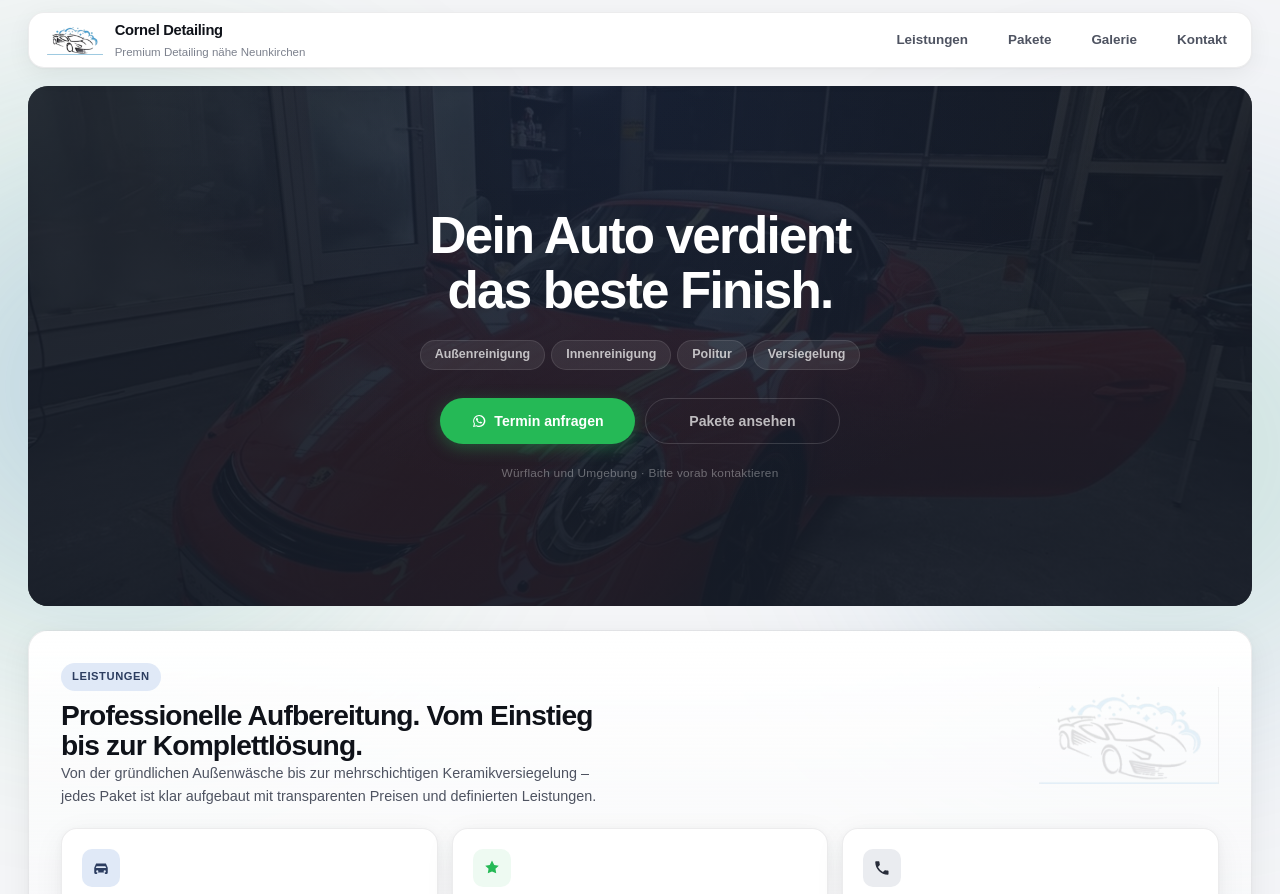
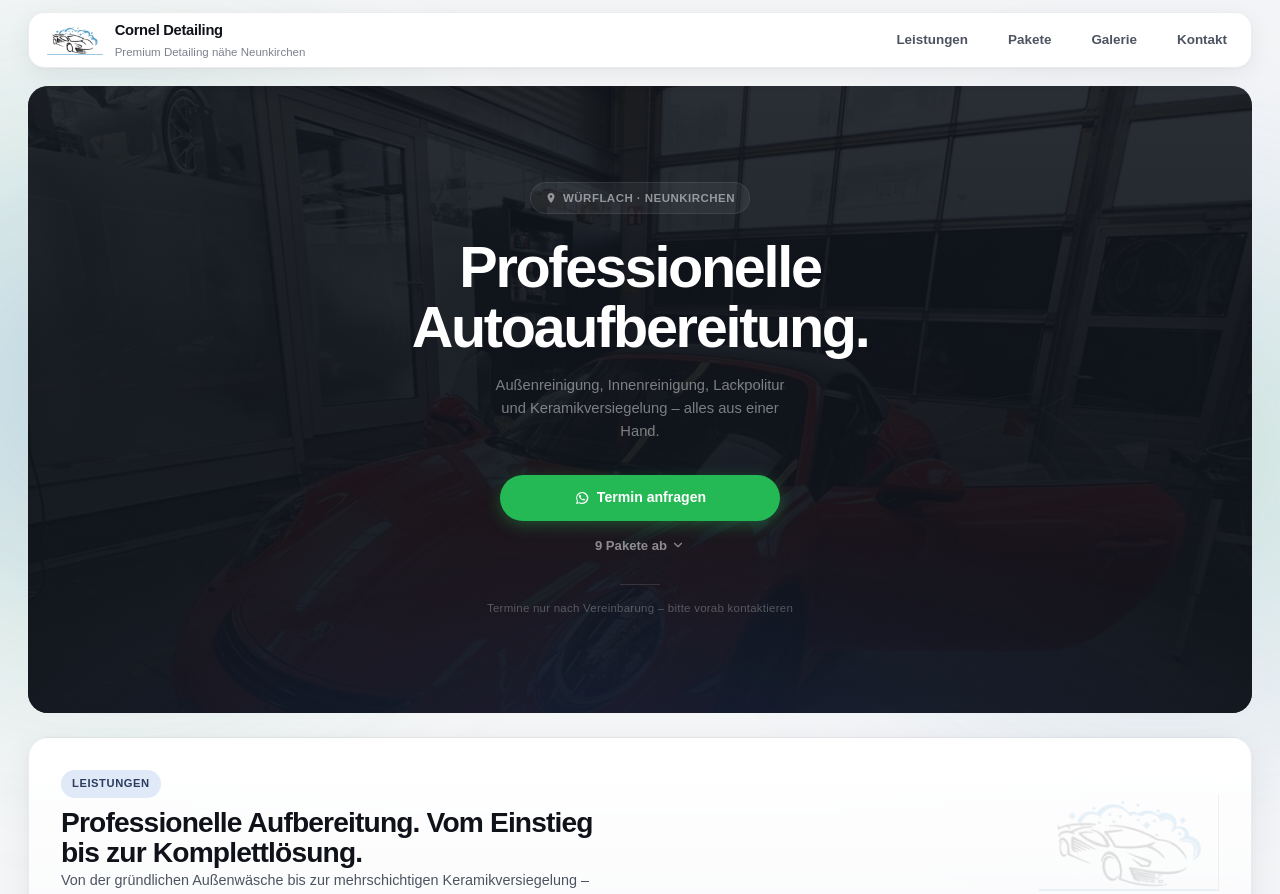
Before and after one commit to DevLightning/cornel-detailing, a plain HTML site: page index.html in a window 1280 px wide. Shown: the top 894 px of the page. Drawn offline with Linux system fonts and the light colour scheme.

Commit message:
Add files via upload

```diff
--- a/index.html
+++ b/index.html
@@ -49,26 +49,28 @@
         <section class="hero reveal">
           <div class="hero-bg"></div>
           <div class="hero-content">
-            <h1>Dein Auto verdient<br>das beste Finish.</h1>
-            <div class="hero-services">
-              <span>Außenreinigung</span>
-              <span>Innenreinigung</span>
-              <span>Politur</span>
-              <span>Versiegelung</span>
-            </div>
+            <span class="hero-location">
+              <svg viewBox="0 0 24 24" width="12" height="12" fill="currentColor" aria-hidden="true"><path d="M12 2C8.13 2 5 5.13 5 9c0 5.25 7 13 7 13s7-7.75 7-13c0-3.87-3.13-7-7-7zm0 9.5a2.5 2.5 0 0 1 0-5 2.5 2.5 0 0 1 0 5z"/></svg>
+              Würflach · Neunkirchen
+            </span>
+            <h1>Professionelle<br>Autoaufbereitung.</h1>
+            <p class="hero-sub">Außenreinigung, Innenreinigung, Lackpolitur und Keramikversiegelung – alles aus einer Hand.</p>
 
             <div class="hero-actions">
-              <a class="button button-whatsapp" data-whatsapp-link href="#kontakt">
+              <a class="button button-whatsapp hero-cta-primary" data-whatsapp-link href="#kontakt">
                 <svg viewBox="0 0 24 24" aria-hidden="true">
                   <path d="M12.1 3a8.9 8.9 0 0 0-7.7 13.3L3 21l4.9-1.3A9 9 0 1 0 12.1 3zm0 16.3c-1.3 0-2.5-.3-3.6-.9l-.3-.1-2.9.8.8-2.8-.2-.3a7.3 7.3 0 1 1 6.2 3.3zm4-5.5c-.2-.1-1.4-.7-1.6-.8-.2-.1-.4-.1-.6.1l-.4.5c-.1.2-.3.2-.5.1-.2-.1-.9-.3-1.7-1.1-.7-.6-1.1-1.3-1.2-1.5-.1-.2 0-.3.1-.4l.3-.4.2-.3c.1-.1.1-.3 0-.4 0-.1-.6-1.4-.8-1.9-.2-.5-.4-.4-.6-.4h-.5c-.2 0-.4.1-.6.3-.2.2-.8.8-.8 1.9s.8 2.1.9 2.2c.1.2 1.6 2.5 4 3.4 2.3.9 2.3.6 2.7.6.4-.1 1.4-.6 1.6-1.2.2-.6.2-1 .1-1.1-.1-.1-.3-.2-.5-.3z" />
                 </svg>
                 <span>Termin anfragen</span>
               </a>
-              <a class="button button-outline" href="#pakete">
-                <span>Pakete ansehen</span>
+              <a class="hero-link" href="#pakete">
+                <span>9 Pakete ab</span>
+                <svg viewBox="0 0 24 24" width="14" height="14" fill="none" stroke="currentColor" stroke-width="2" stroke-linecap="round" stroke-linejoin="round"><path d="M6 9l6 6 6-6"/></svg>
               </a>
             </div>
-            <p class="hero-note">Würflach und Umgebung · Bitte vorab kontaktieren</p>
+
+            <div class="hero-divider"></div>
+            <p class="hero-note">Termine nur nach Vereinbarung – bitte vorab kontaktieren</p>
           </div>
         </section>
 
--- a/styles.css
+++ b/styles.css
@@ -190,19 +190,18 @@ body::after {
   display: flex;
   align-items: center;
   justify-content: center;
-  min-height: 520px;
+  min-height: 540px;
   border-radius: var(--r-xl);
   overflow: hidden;
   border: none;
-  background: #161c28;
+  background: #10141c;
 }
 
 .hero-bg {
   position: absolute;
   inset: 0;
-  background: url('assets/gallery/porsche-cabrio-finish.jpg') center/cover no-repeat;
-  opacity: 0.3;
-  filter: brightness(0.9);
+  background: url("assets/gallery/porsche-cabrio-finish.jpg") center 40%/cover no-repeat;
+  opacity: 0.22;
 }
 
 .hero::after {
@@ -210,8 +209,8 @@ body::after {
   position: absolute;
   inset: 0;
   background:
-    radial-gradient(ellipse at center top, rgba(59,106,212,0.08) 0%, transparent 60%),
-    linear-gradient(180deg, rgba(22,28,40,0.6) 0%, rgba(22,28,40,0.82) 100%);
+    radial-gradient(ellipse 80% 60% at 50% 110%, rgba(59,106,212,0.12) 0%, transparent 70%),
+    linear-gradient(180deg, rgba(16,20,28,0.5) 0%, rgba(16,20,28,0.7) 50%, rgba(16,20,28,0.85) 100%);
   pointer-events: none;
 }
 
@@ -219,65 +218,112 @@ body::after {
   position: relative;
   z-index: 2;
   text-align: center;
-  padding: clamp(44px, 7vw, 88px) clamp(20px, 4vw, 60px);
-  max-width: 640px;
+  padding: clamp(48px, 8vw, 96px) clamp(24px, 5vw, 64px);
+  max-width: 600px;
+  display: flex;
+  flex-direction: column;
+  align-items: center;
+}
+
+/* Location badge — small, top of hero */
+.hero-location {
+  display: inline-flex;
+  align-items: center;
+  gap: 6px;
+  padding: 6px 14px;
+  border-radius: 999px;
+  background: rgba(255,255,255,0.06);
+  border: 1px solid rgba(255,255,255,0.08);
+  color: rgba(255,255,255,0.5);
+  font-size: 0.72rem;
+  font-weight: 600;
+  letter-spacing: 0.04em;
+  text-transform: uppercase;
+  margin-bottom: 24px;
 }
 
 .hero h1 {
   margin: 0;
-  font-size: clamp(2.2rem, 4vw, 3.6rem);
+  font-size: clamp(2.4rem, 4.5vw, 3.8rem);
   font-weight: 900;
-  letter-spacing: -0.035em;
-  line-height: 1.06;
+  letter-spacing: -0.04em;
+  line-height: 1.04;
   color: #fff;
 }
 
-.hero-services {
-  display: flex;
-  flex-wrap: wrap;
-  justify-content: center;
-  gap: 6px;
-  margin-top: 22px;
-}
-
-.hero-services span {
-  display: inline-flex;
-  align-items: center;
-  justify-content: center;
-  height: 30px;
-  padding: 0 14px;
-  border-radius: 999px;
-  background: rgba(255,255,255,0.08);
-  border: 1px solid rgba(255,255,255,0.1);
-  color: rgba(255,255,255,0.7);
-  font-size: 0.78rem;
-  font-weight: 600;
+.hero-sub {
+  margin: 16px 0 0;
+  max-width: 38ch;
+  font-size: 0.92rem;
+  color: rgba(255,255,255,0.45);
+  line-height: 1.55;
 }
 
 .hero-actions {
   display: flex;
-  flex-wrap: wrap;
-  justify-content: center;
-  gap: 10px;
-  margin-top: 28px;
-  max-width: 400px;
-  margin-left: auto;
-  margin-right: auto;
+  flex-direction: column;
+  align-items: center;
+  gap: 14px;
+  margin-top: 32px;
+  width: 100%;
+  max-width: 280px;
 }
 
-.hero-actions .button {
-  flex: 1;
-  min-width: 0;
-  justify-content: center;
+/* Primary CTA — full width, tall, strong presence */
+.hero-cta-primary {
+  width: 100%;
+  height: 52px;
+  font-size: 0.95rem;
+  border-radius: 14px;
+  box-shadow:
+    0 4px 16px rgba(37,185,86,0.25),
+    0 0 0 1px rgba(37,185,86,0.1);
+}
+
+.hero-cta-primary:hover {
+  box-shadow:
+    0 6px 24px rgba(37,185,86,0.35),
+    0 0 0 1px rgba(37,185,86,0.2);
+}
+
+/* Secondary link — text only, no button chrome */
+.hero-link {
+  display: inline-flex;
+  align-items: center;
+  gap: 4px;
+  color: rgba(255,255,255,0.5);
+  font-size: 0.82rem;
+  font-weight: 600;
+  transition: color 0.15s;
+  text-decoration: none;
+}
+
+.hero-link:hover {
+  color: rgba(255,255,255,0.8);
+}
+
+.hero-link svg {
+  transition: transform 0.2s var(--ease);
+}
+
+.hero-link:hover svg {
+  transform: translateY(2px);
+}
+
+/* Thin divider */
+.hero-divider {
+  width: 40px;
+  height: 1px;
+  background: rgba(255,255,255,0.12);
+  margin-top: 28px;
 }
 
 .hero-note {
-  margin-top: 20px;
-  font-size: 0.74rem;
-  color: rgba(255,255,255,0.35);
+  margin-top: 14px;
+  font-size: 0.72rem;
+  color: rgba(255,255,255,0.28);
   letter-spacing: 0.02em;
 }
-
 
 /* ===================== BUTTONS ===================== */
 
@@ -1056,15 +1102,26 @@ body::after {
   display: none; grid-template-columns: 1fr 1fr; gap: 5px;
   width: calc(100% - 20px); max-width: 380px;
   padding: 6px; border-radius: 28px;
-  border: 1px solid rgba(15,18,25,0.04);
-  background: rgba(255,255,255,0.98);
-  backdrop-filter: blur(24px) saturate(1.1);
+  border: 1px solid rgba(255,255,255,0.6);
+  background: rgba(255,255,255,0.82);
   box-shadow:
-    0 2px 6px rgba(15,18,25,0.03),
-    0 8px 20px rgba(15,18,25,0.05),
-    0 20px 50px rgba(15,18,25,0.06),
-    0 40px 80px rgba(15,18,25,0.04);
+    0 2px 6px rgba(15,18,25,0.06),
+    0 8px 24px rgba(15,18,25,0.10),
+    0 20px 50px rgba(15,18,25,0.08);
   transform: translateX(-50%);
+  isolation: isolate;
+}
+.mobile-cta::before {
+  content: '';
+  position: absolute;
+  inset: -56px -4px -4px;
+  border-radius: 28px;
+  backdrop-filter: blur(18px) saturate(1.5);
+  -webkit-backdrop-filter: blur(18px) saturate(1.5);
+  -webkit-mask-image: linear-gradient(to bottom, transparent 0%, black 62%);
+  mask-image: linear-gradient(to bottom, transparent 0%, black 62%);
+  z-index: -1;
+  pointer-events: none;
 }
 .mobile-cta a {
   min-height: 44px;
@@ -1186,8 +1243,10 @@ body::after {
   .brand img { height: 22px; }
 
   .hero { min-height: 440px; border-radius: var(--r-xl); }
-  .hero-content { padding: clamp(28px, 6vw, 48px) 18px; }
-  .hero h1 { font-size: clamp(1.6rem, 7vw, 2.2rem); }
+  .hero-content { padding: clamp(36px, 6vw, 56px) 20px; }
+  .hero h1 { font-size: clamp(1.8rem, 8vw, 2.4rem); }
+  .hero-sub { font-size: 0.84rem; }
+  .hero-actions { max-width: 240px; }
 
   .section, .footer, .cta-card, .value-card,
   .package-card, .legal-card, .preview-panel, .faq-item,
@@ -1206,9 +1265,7 @@ body::after {
     font-size: clamp(1.3rem, 5.5vw, 1.7rem);
   }
 
-  .hero-actions { display: grid; grid-template-columns: 1fr 1fr; gap: 8px; max-width: 100%; }
-  .hero-services { display: grid; grid-template-columns: 1fr 1fr; gap: 6px; }
-  .hero-services span { justify-content: center; }
+  .hero-actions .button { width: 100%; font-size: 0.82rem; padding: 0 10px; }
   .cta-actions, .package-content-actions,
   .footer, .preview-panel-actions, .package-summary-footer { display: grid; }
 
```
